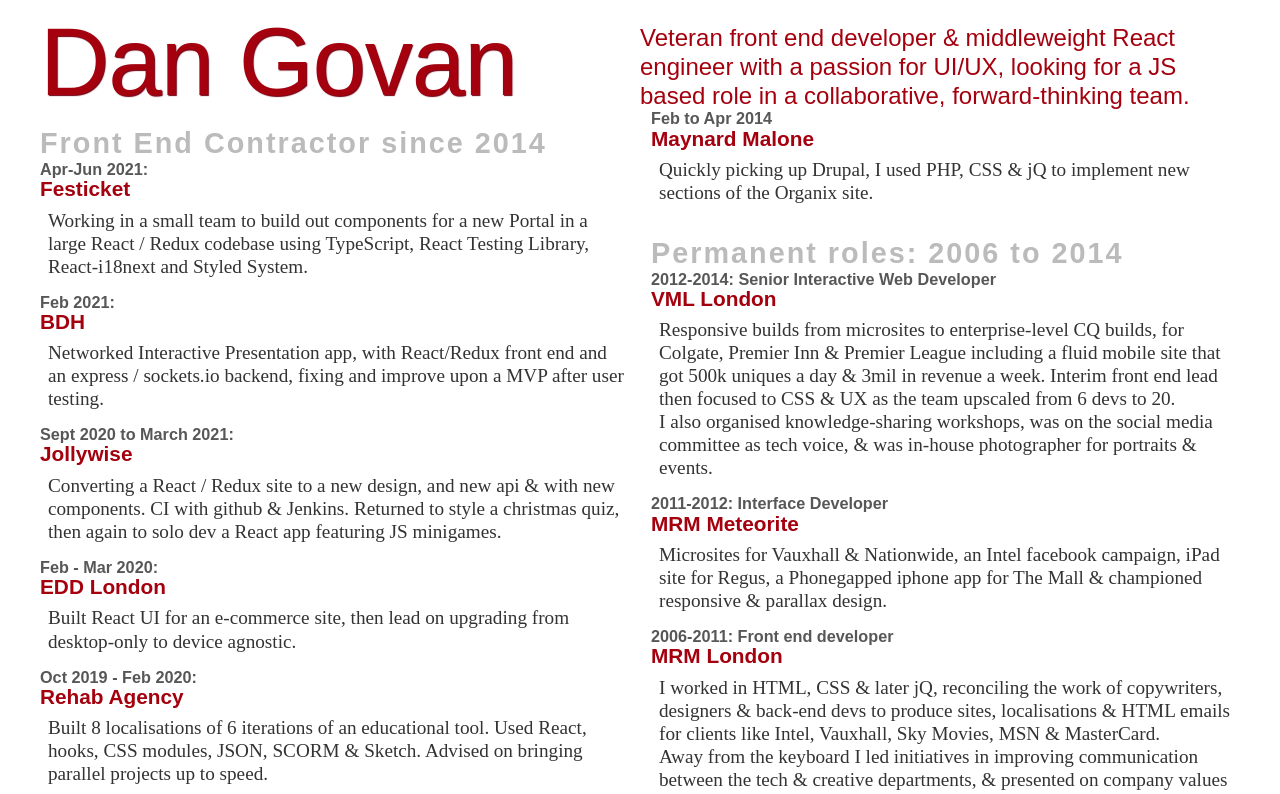
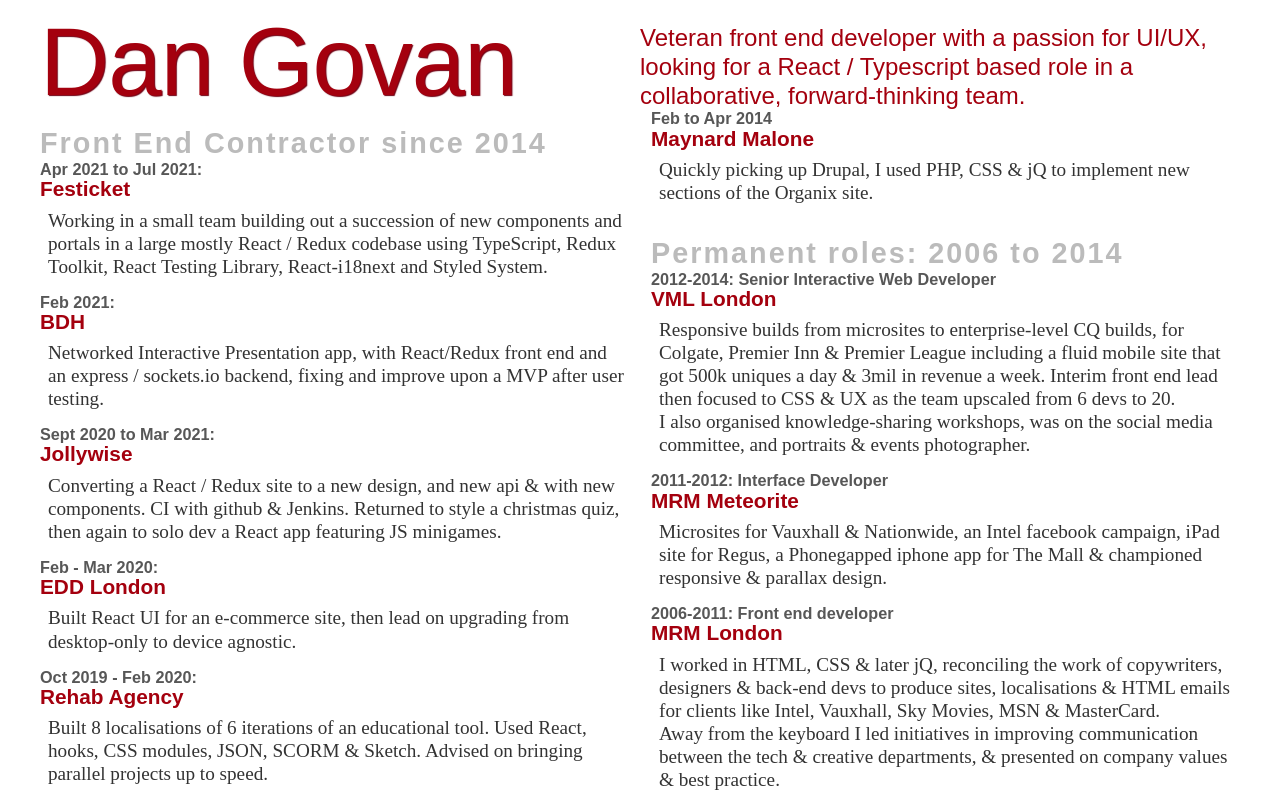
Before and after one commit to DanielGovan/cv_page, a Gatsby site: page / in a window 1280 px wide. Shown: the top 794 px of the page. Built offline with nearby package versions, Linux system fonts and the light colour scheme; Gatsby itself is replaced by a stand-in of ours.

Commit message:
Quick june 2022 update

```diff
--- a/src/pages/index.js
+++ b/src/pages/index.js
@@ -20,22 +20,22 @@
     <MainWrap>
       <HeaderArea
         header="Dan Govan"
-        intro="Veteran front end developer &amp; middleweight React engineer with a passion for UI/UX, looking for a JS based role in a collaborative, forward-thinking team."
+        intro="Veteran front end developer with a passion for UI/UX, looking for a React / Typescript based role in a collaborative, forward-thinking team."
       />
 
       <ColumnWrap>
         <SectionHeader>Front End Contractor since 2014</SectionHeader>
-        <Place time="Apr-Jun 2021:" place="Festicket">
-          Working in a small team to build out components for a new Portal in a
-          large React / Redux codebase using TypeScript, React Testing Library,
-          React-i18next and Styled System.
+        <Place time="Apr 2021 to Jul 2021:" place="Festicket">
+          Working in a small team building out a succession of new components
+          and portals in a large mostly React / Redux codebase using TypeScript,
+          Redux Toolkit, React Testing Library, React-i18next and Styled System.
         </Place>
         <Place time="Feb 2021:" place="BDH">
           Networked Interactive Presentation app, with React/Redux front end and
           an express / sockets.io backend, fixing and improve upon a MVP after
           user testing.
         </Place>
-        <Place time="Sept 2020 to March 2021:" place="Jollywise">
+        <Place time="Sept 2020 to Mar 2021:" place="Jollywise">
           Converting a React / Redux site to a new design, and new api &amp;
           with new components. CI with github &amp; Jenkins. Returned to style a
           christmas quiz, then again to solo dev a React app featuring JS
@@ -104,8 +104,7 @@
             Interim front end lead then focused to CSS &amp; UX as the team
             upscaled from 6 devs to 20.
             <br /> I also organised knowledge-sharing workshops, was on the
-            social media committee as tech voice, &amp; was in-house
-            photographer for portraits &amp; events.
+            social media committee, and portraits &amp; events photographer.
           </Place>
         </NoColWrap>
         <Place time="2011-2012: Interface Developer" place="MRM Meteorite">
```
